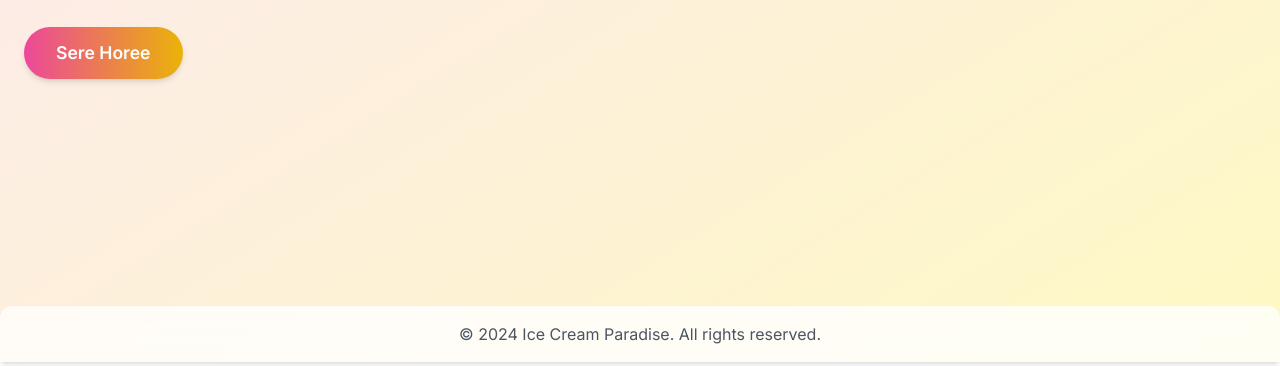
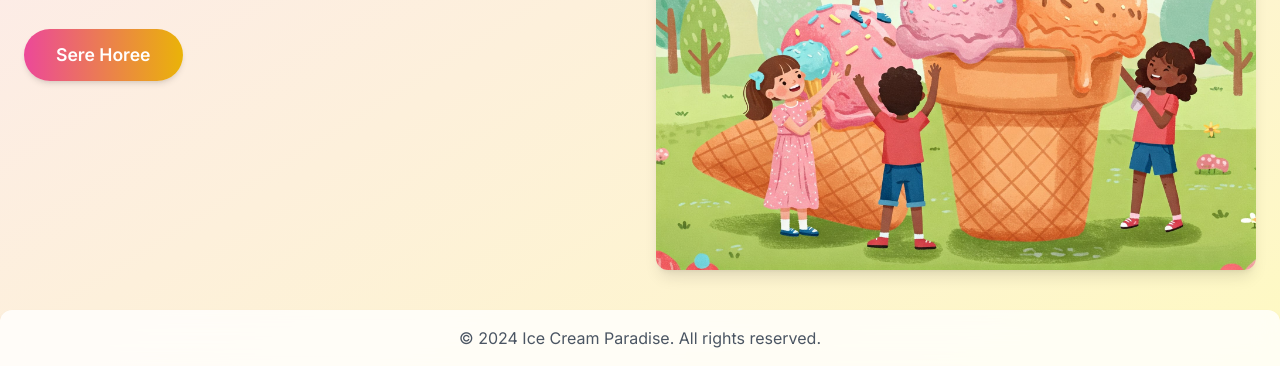
Before and after one commit to Marissa-Herre/Sweet-Scoops-Ice-Cream, a plain HTML site: page index.html in a window 1280 px wide. Shown: the part 438-804 px from the top of the page. Drawn offline with nearby package versions, Linux system fonts and the light colour scheme.

Commit message:
Update index.html

```diff
--- a/index.html
+++ b/index.html
@@ -71,7 +71,7 @@
             </div>
 
             <div class="hero-image-container">
-                <img src="Gemini_Generated_Icecream.jpg" alt="Ice Cream and Children" class="hero-image rounded-xl shadow-lg">
+                <img src="images/Gemini_Generated_Icecream.jpg" alt="Ice Cream and Children" class="hero-image rounded-xl shadow-lg">
             </div>
         </div>
     </main>
```
